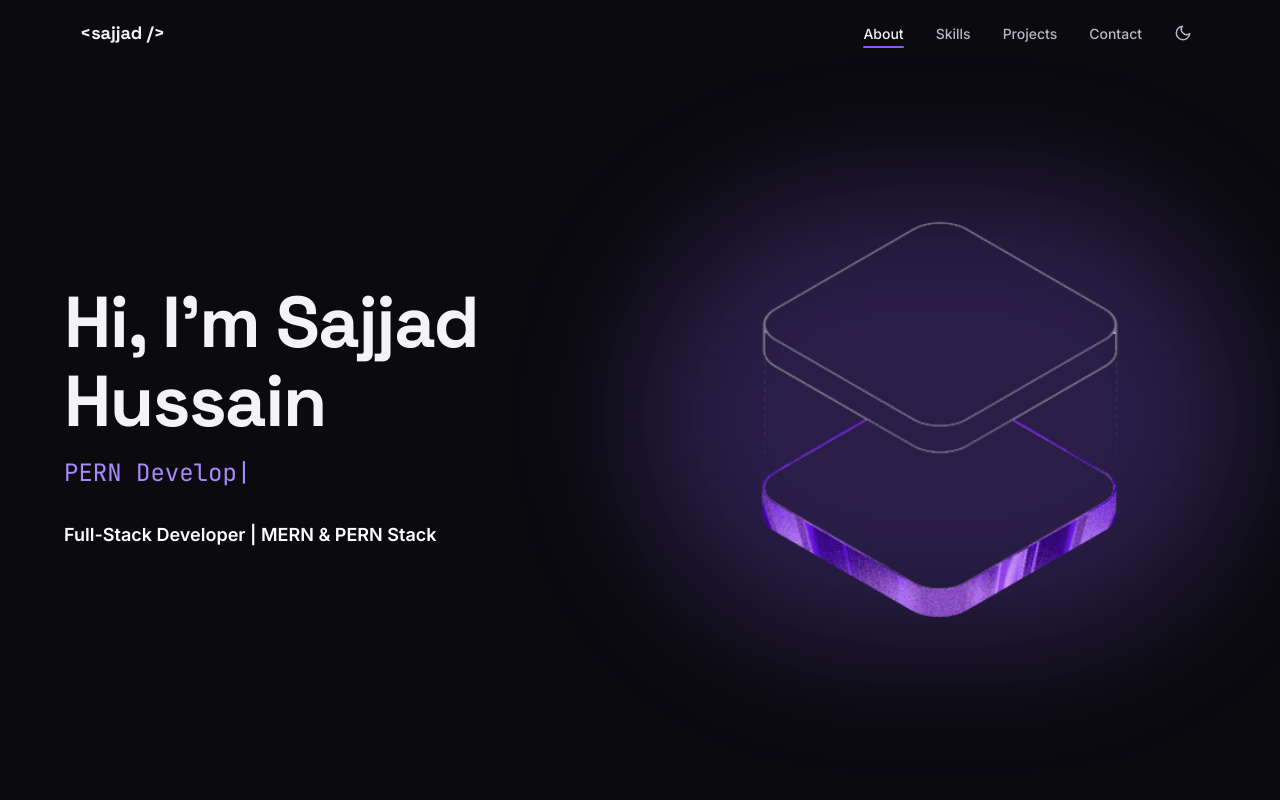
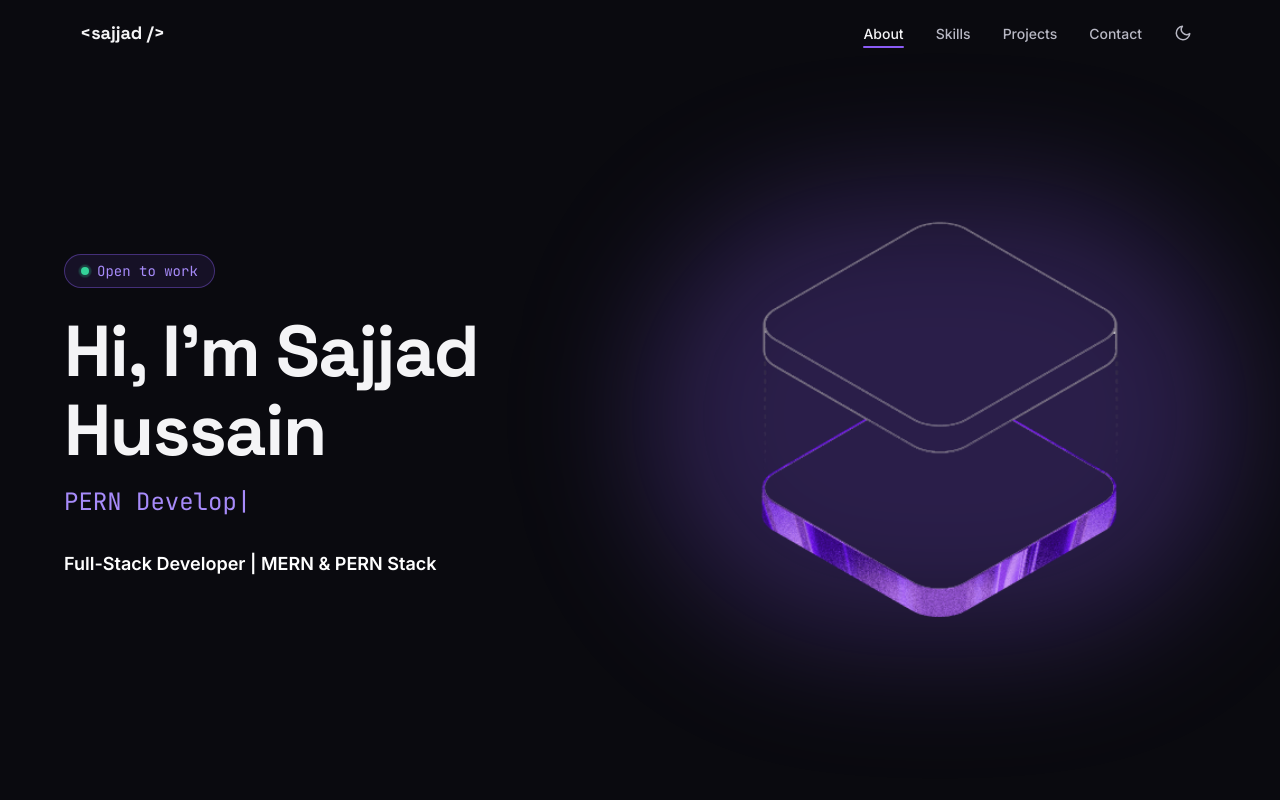
Before and after one commit to sajad-husain/portfolio-website, a React (Vite) app: page / in a window 1280 px wide. Shown: the top 800 px of the page. Built offline with nearby package versions, Linux system fonts and the light colour scheme.

Commit message:
feat: availability status badge

```diff
--- a/src/components/Hero.jsx
+++ b/src/components/Hero.jsx
@@ -12,6 +12,14 @@ function Hero() {
         >
             <div className="container mx-auto max-w-6xl grid grid-cols-1 md:grid-cols-2 gap-12 items-center">
                 <div className="text-center md:text-left">
+                    <span className="inline-flex items-center gap-2 px-4 py-1.5 mb-6 rounded-full border border-accent/40 bg-accent/10 text-sm font-mono text-accent-soft">
+                        <span className="relative flex h-2 w-2" aria-hidden="true">
+                            <span className="animate-ping absolute inline-flex h-full w-full rounded-full bg-emerald-400 opacity-60"></span>
+                            <span className="relative inline-flex rounded-full h-2 w-2 bg-emerald-400"></span>
+                        </span>
+                        Open to work
+                    </span>
+
                     <h1 className="text-hero-clamp font-bold text-ink-primary mb-4 animate-fade-in">
                         Hi, I'm Sajjad Hussain
                     </h1>
```
